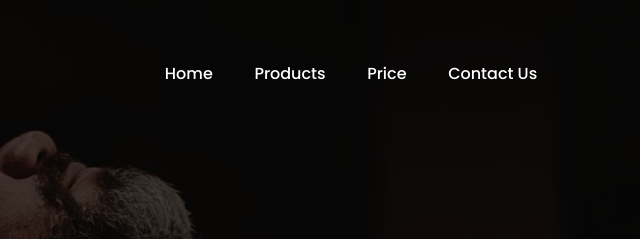
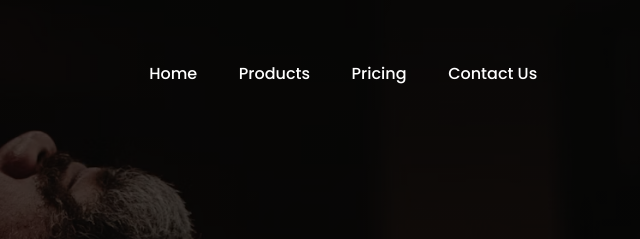
Before and after one commit to barbertimepb/barber-time, a plain HTML site: page index.html in a window 1280 px wide. Shown: the top 239 px of the page, 640-1280 px from the left. Drawn offline with nearby package versions, Linux system fonts and the light colour scheme.

Commit message:
Update 'Price' to 'Pricing' in index.html

```diff
--- a/index.html
+++ b/index.html
@@ -4,6 +4,7 @@
     <meta charset="UTF-8">
     <meta name="viewport" content="width=device-width, initial-scale=1.0">
     <title>Barber Time Potters Bar</title>
+    <link rel="icon" type="image/png" href="assets/favicon.png">
     <link href="https://cdn.jsdelivr.net/npm/bootstrap@5.3.3/dist/css/bootstrap.min.css" rel="stylesheet">
     <link href="https://fonts.googleapis.com/css2?family=Poppins:wght@300;400;500;600;700&display=swap" rel="stylesheet">
     <link rel="stylesheet" href="https://cdnjs.cloudflare.com/ajax/libs/font-awesome/6.5.0/css/all.min.css">
@@ -29,7 +30,7 @@
 				<ul class="navbar-nav ms-auto">
 					<li class="nav-item"><a class="nav-link" href="#home">Home</a></li>
 					<li class="nav-item"><a class="nav-link" href="#products">Products</a></li>
-					<li class="nav-item"><a class="nav-link" href="#price">Price</a></li>
+					<li class="nav-item"><a class="nav-link" href="#price">Pricing</a></li>
 					<li class="nav-item"><a class="nav-link" href="#contact">Contact Us</a></li>
 				</ul>
 			</div>
@@ -230,7 +231,7 @@
                     <ul class="list-unstyled">
                         <li><a href="#home" class="text-decoration-none text-light">Home</a></li>
                         <li><a href="#products" class="text-decoration-none text-light">Products</a></li>
-                        <li><a href="#price" class="text-decoration-none text-light">Services & Pricing</a></li>
+                        <li><a href="#price" class="text-decoration-none text-light">Pricing</a></li>
                         <li><a href="#contact" class="text-decoration-none text-light">Contact</a></li>
                     </ul>
                 </div>
```
